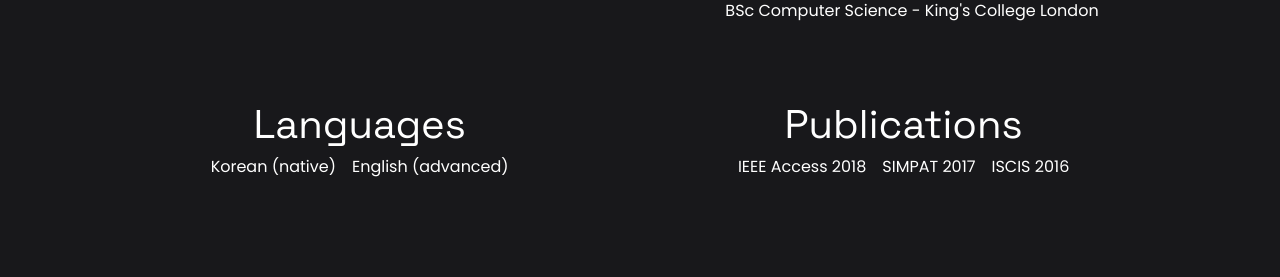
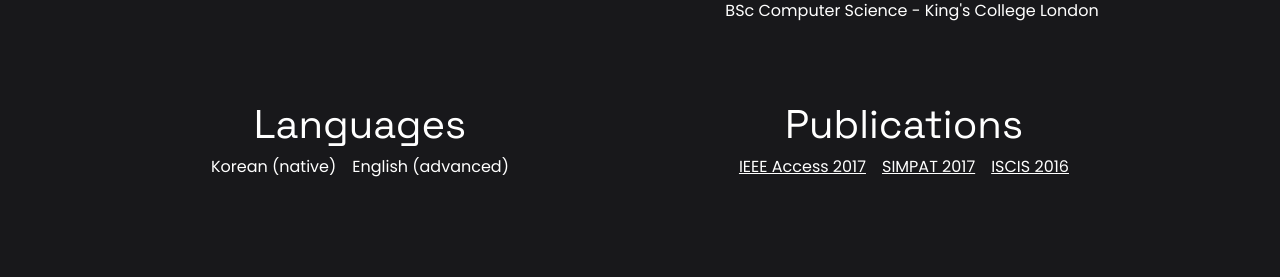
Before and after one commit to yyongpil/yyongpil.github.io, a Jekyll site: the page index.html, which Jekyll copies as it is, in a window 1280 px wide. Shown: the part 1282-1559 px from the top of the page. Built offline with Jekyll 4.4.1, drawn with Linux system fonts in a browser that asks for light colours; nearby versions of some CDN libraries; Markdown is read by kramdown in place of the engine named in the settings.

Commit message:
publication links

```diff
--- a/index.html
+++ b/index.html
@@ -212,9 +212,21 @@
                         <li class="flex flex-col justify-center items-center mb-16 max-w-full sm:max-w-[45%]">
                             <h3 class="text-[2.5rem] font-space">Publications</h3>
                             <ul class="mb-2 flex flex-wrap gap-4 justify-center">
-                                <li class="text-nowrap">IEEE Access 2018</li>
-                                <li class="text-nowrap">SIMPAT 2017</li>
-                                <li class="text-nowrap">ISCIS 2016</li>
+                                <li>
+                                    <a href="https://ieeexplore.ieee.org/abstract/document/8171725" class="text-nowrap underline" target="_blank">
+                                        IEEE Access 2017
+                                    </a>
+                                </li>
+                                <li>
+                                    <a href="https://www.sciencedirect.com/science/article/abs/pii/S1569190X16302234" class="text-nowrap underline" target="_blank">
+                                        SIMPAT 2017
+                                    </a>
+                                </li>
+                                <li class="text-nowrap">
+                                    <a href="https://link.springer.com/chapter/10.1007/978-3-319-47217-1_18" class="text-nowrap underline" target="_blank">
+                                        ISCIS 2016
+                                    </a>
+                                </li>
                             </ul>
                         </li>
                     </ul>
```
